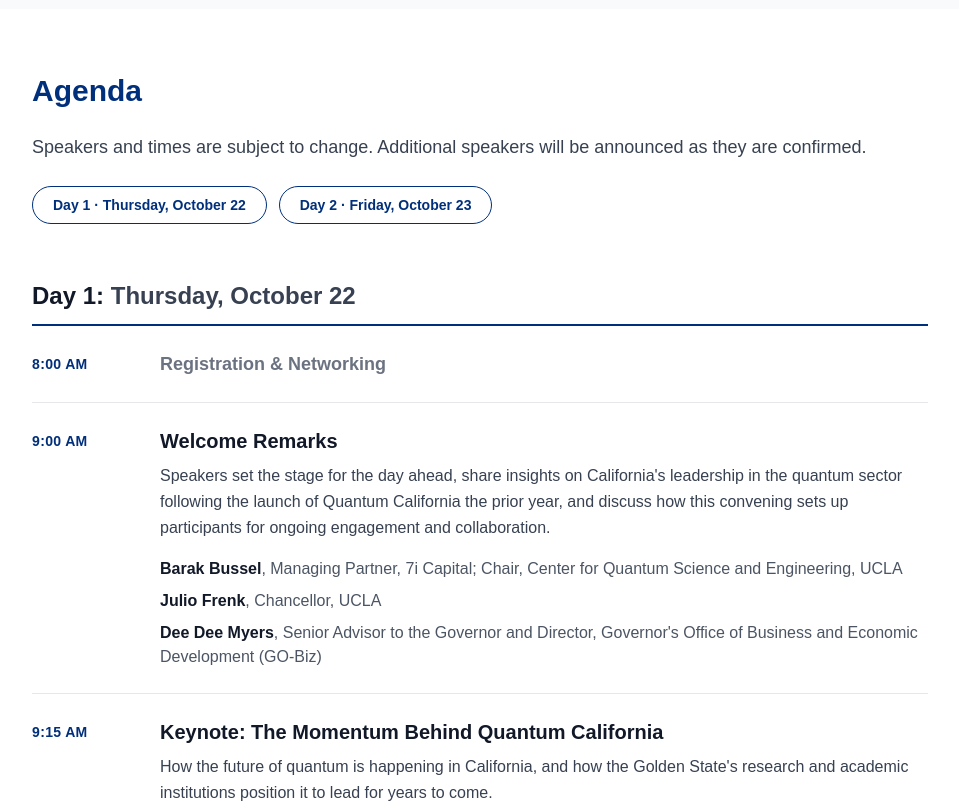
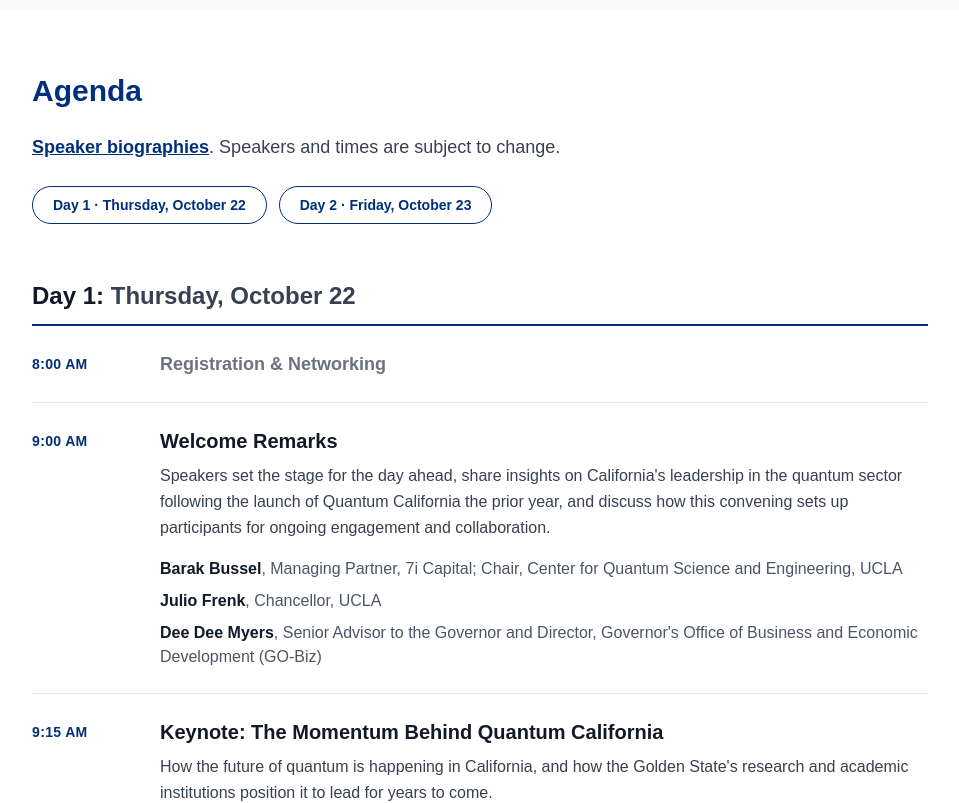
Before and after one commit to qcsa-at-ucla/qdc, a Next.js app: page /quantum-california in a window 1280 px wide. Shown: the part 1080-1883 px from the top of the page, without its empty margins (160-1119 px from the left). Built offline with nearby package versions, Linux system fonts and the light colour scheme.

Commit message:
Link speaker biographies PDF on quantum california agenda; fix Eric Hudson title

```diff
--- a/src/app/quantum-california/event.ts
+++ b/src/app/quantum-california/event.ts
@@ -60,8 +60,8 @@
     "During this two-day convening hosted at UCLA, partners will explore the industry opportunities that quantum technology presents and will discuss efforts that are underway to strengthen California's quantum ecosystem.",
     "Join us as we discuss the future of quantum technologies in California.",
   ].join("\n\n"),
-  agendaNote:
-    "Speakers and times are subject to change. Additional speakers will be announced as they are confirmed.",
+  agendaNote: "Speakers and times are subject to change.",
+  biographiesUrl: "/documents/quantum-california-speaker-biographies.pdf",
   agenda: [
     {
       id: "day-1",
@@ -104,7 +104,7 @@
           speakers: [
             {
               name: "Eric Hudson",
-              role: `Davis Saxon Presidential Chair and Professor of Physics and Astronomy; Director, ${CQSE_UCLA}`,
+              role: `David Saxon Presidential Chair and Professor of Physics and Astronomy; Director, ${CQSE_UCLA}`,
             },
           ],
         },
--- a/src/app/quantum-california/page.tsx
+++ b/src/app/quantum-california/page.tsx
@@ -29,7 +29,7 @@
 };
 
 export default function QuantumCaliforniaPage() {
-  const { overview, venue, address, agenda, agendaNote, speakers, partners } = QC_EVENT;
+  const { overview, venue, address, agenda, agendaNote, biographiesUrl, speakers, partners } = QC_EVENT;
 
   return (
     <main className="min-h-screen bg-white">
@@ -82,7 +82,24 @@
       <section id="agenda" className="px-4 py-16">
         <div className="max-w-4xl mx-auto">
           <h2 className="text-3xl font-bold text-[#002F7B]">Agenda</h2>
-          {agendaNote && <p className="mt-6 text-lg leading-relaxed text-gray-700">{agendaNote}</p>}
+          {(biographiesUrl || agendaNote) && (
+            <p className="mt-6 text-lg leading-relaxed text-gray-700">
+              {biographiesUrl && (
+                <>
+                  <a
+                    href={biographiesUrl}
+                    target="_blank"
+                    rel="noopener noreferrer"
+                    className="font-semibold text-[#002F7B] underline"
+                  >
+                    Speaker biographies
+                  </a>
+                  .{" "}
+                </>
+              )}
+              {agendaNote}
+            </p>
+          )}
           <nav aria-label="Agenda days" className="mt-6 flex flex-wrap gap-3">
             {agenda.map((day) => (
               <a
```
Also changed, not shown: 1 other file (tests, documents, lock files or other folders).
